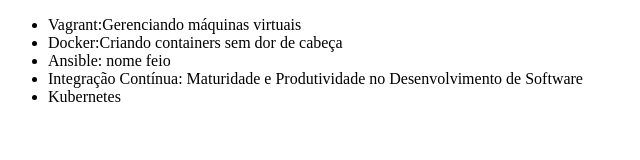
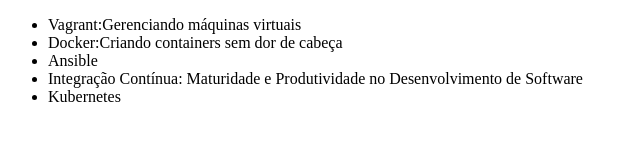
Before and after one commit to Brunnalage/curso-alura-git-github, a plain HTML site: page index.html in a window 1280 px wide. Shown: the full height of the page, 0-640 px from the left. Drawn offline with Linux system fonts and the light colour scheme.

Commit message:
Revert "Mudando nome do curso de Ansible"
This reverts commit db17152808b7c2dab7964c2bd2e0b579e9d78b80.

```diff
--- a/index.html
+++ b/index.html
@@ -8,7 +8,7 @@
     <ul>
         <li>Vagrant:Gerenciando máquinas virtuais</li>
         <li>Docker:Criando containers sem dor de cabeça</li>
-        <li>Ansible: nome feio</li>
+        <li>Ansible</li>
         <li>Integração Contínua: Maturidade e Produtividade no Desenvolvimento de Software</li>
         <li>Kubernetes</li>
     </ul>
```
